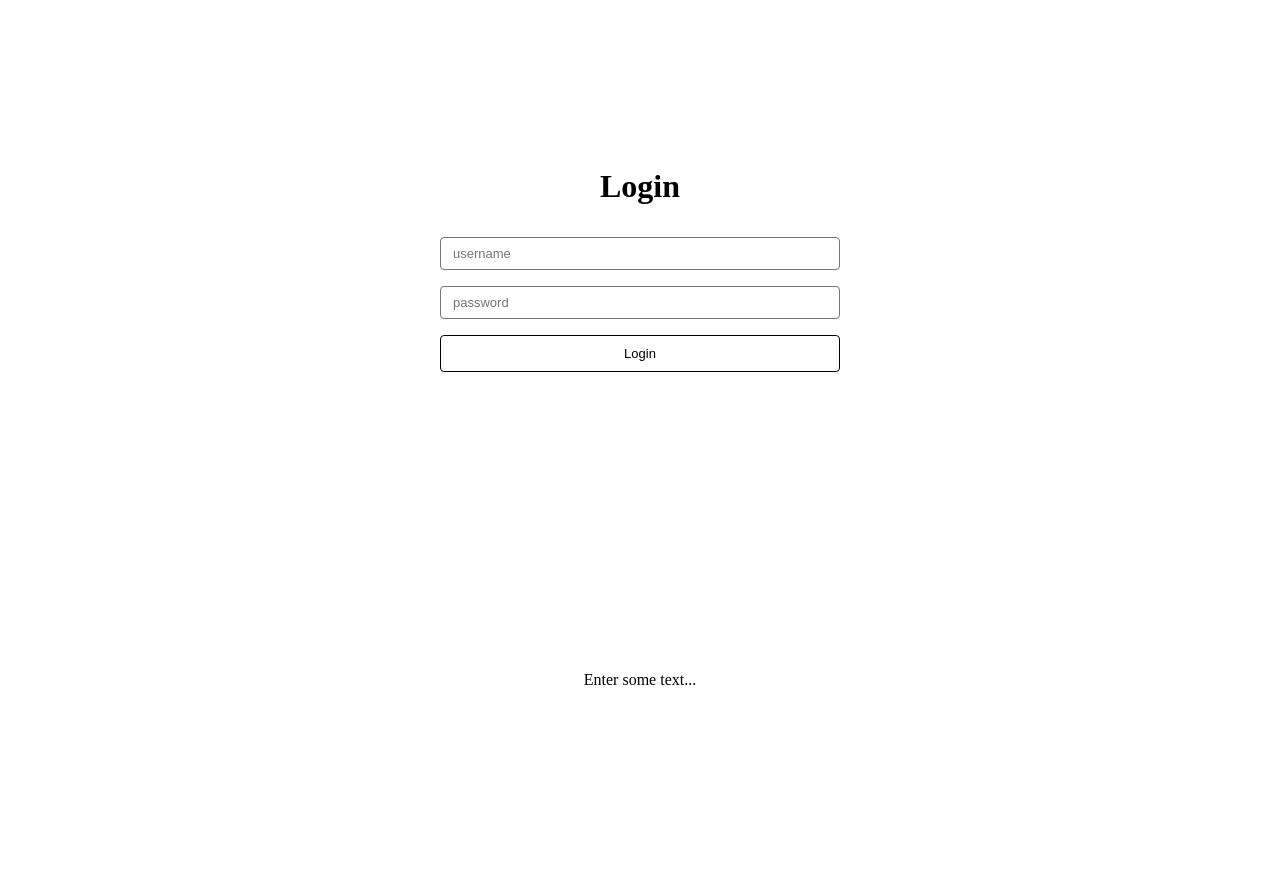
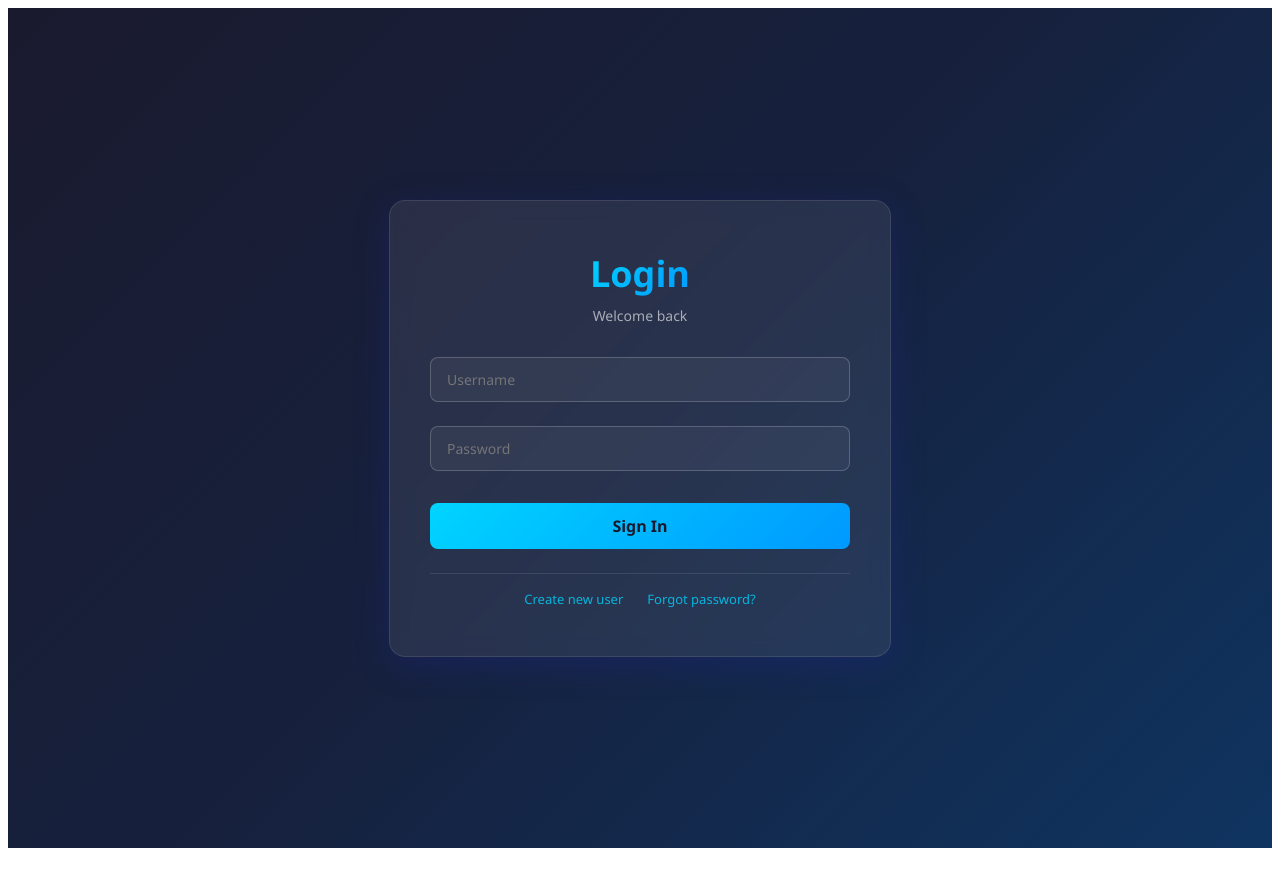
Before and after one commit to shayan22h/TournamentOrganizer, a Next.js app: page / in a window 1280 px wide. Shown: the top 886 px of the page. Built offline with nearby package versions, Linux system fonts and the light colour scheme.

Commit message:
completionId: cgen-150e090f3c9c4e9d9a2b03f47b7bc4ed
cgen-150e090f3c9c4e9d9a2b03f47b7bc4ed

```diff
--- a/pages/index.js
+++ b/pages/index.js
@@ -22,9 +22,8 @@ export default function Login() {
         placeItems: "center",
         minHeight: "100vh",
         padding: "20px",
-        color: "rgb(0, 0, 0)",
-        backgroundColor: "rgba(0, 0, 0, 0)",
-        font: '400 16px "Times New Roman"',
+        background: "linear-gradient(135deg, #1a1a2e 0%, #16213e 50%, #0f3460 100%)",
+        fontFamily: 'Segoe UI, -apple-system, sans-serif',
         marginBottom: "77px",
       }}
     >
@@ -33,76 +32,176 @@ export default function Login() {
           display: "flex",
           flexDirection: "column",
           alignItems: "center",
-          gap: "16px",
+          gap: "24px",
           width: "100%",
-          maxWidth: "400px",
+          maxWidth: "420px",
+          padding: "48px 40px",
+          background: "rgba(255, 255, 255, 0.08)",
+          borderRadius: "16px",
+          backdropFilter: "blur(10px)",
+          border: "1px solid rgba(255, 255, 255, 0.1)",
+          boxShadow: "0 8px 32px 0 rgba(31, 38, 135, 0.37)",
+        }}
+      >
+        <div
+          style={{
+            textAlign: "center",
+            marginBottom: "8px",
           }}
         >
           <h1
             style={{
-            fontSize: "32px",
+              fontSize: "36px",
               fontWeight: "700",
-            margin: "0 0 16px 0",
+              margin: "0",
+              background: "linear-gradient(135deg, #00d4ff 0%, #0099ff 100%)",
+              WebkitBackgroundClip: "text",
+              WebkitTextFillColor: "transparent",
+              backgroundClip: "text",
             }}
           >
             Login
           </h1>
+          <p
+            style={{
+              fontSize: "14px",
+              color: "rgba(255, 255, 255, 0.6)",
+              margin: "8px 0 0 0",
+            }}
+          >
+            Welcome back
+          </p>
+        </div>
+
         <input
-          placeholder="username"
+          placeholder="Username"
           onChange={e => setUsername(e.target.value)}
           style={{
             width: "100%",
-            display: "inline-block",
-            borderColor: "rgb(118, 118, 118)",
-            font: "400 13px Arial",
-            padding: "8px 12px",
-            border: "1px solid rgb(118, 118, 118)",
-            borderRadius: "4px",
+            padding: "12px 16px",
+            font: "14px Segoe UI, -apple-system, sans-serif",
+            border: "1px solid rgba(255, 255, 255, 0.2)",
+            borderRadius: "8px",
+            background: "rgba(255, 255, 255, 0.05)",
+            color: "rgba(255, 255, 255, 0.9)",
             boxSizing: "border-box",
+            transition: "all 0.3s ease",
+            outline: "none",
+          }}
+          onFocus={e => {
+            e.target.style.background = "rgba(255, 255, 255, 0.1)";
+            e.target.style.borderColor = "rgba(0, 212, 255, 0.5)";
+          }}
+          onBlur={e => {
+            e.target.style.background = "rgba(255, 255, 255, 0.05)";
+            e.target.style.borderColor = "rgba(255, 255, 255, 0.2)";
           }}
         />
+
         <input
           type="password"
-          placeholder="password"
+          placeholder="Password"
           onChange={e => setPassword(e.target.value)}
           style={{
             width: "100%",
-            display: "inline-block",
-            borderColor: "rgb(118, 118, 118)",
-            font: "400 13px Arial",
-            padding: "8px 12px",
-            border: "1px solid rgb(118, 118, 118)",
-            borderRadius: "4px",
+            padding: "12px 16px",
+            font: "14px Segoe UI, -apple-system, sans-serif",
+            border: "1px solid rgba(255, 255, 255, 0.2)",
+            borderRadius: "8px",
+            background: "rgba(255, 255, 255, 0.05)",
+            color: "rgba(255, 255, 255, 0.9)",
             boxSizing: "border-box",
+            transition: "all 0.3s ease",
+            outline: "none",
+          }}
+          onFocus={e => {
+            e.target.style.background = "rgba(255, 255, 255, 0.1)";
+            e.target.style.borderColor = "rgba(0, 212, 255, 0.5)";
+          }}
+          onBlur={e => {
+            e.target.style.background = "rgba(255, 255, 255, 0.05)";
+            e.target.style.borderColor = "rgba(255, 255, 255, 0.2)";
           }}
         />
+
         <button
           onClick={handleLogin}
           style={{
             width: "100%",
-            display: "inline-block",
-            borderColor: "rgb(0, 0, 0)",
-            backgroundColor: "rgba(0, 0, 0, 0)",
-            font: "400 13px Arial",
-            padding: "10px 16px",
-            border: "1px solid rgb(0, 0, 0)",
-            borderRadius: "4px",
+            padding: "12px 24px",
+            font: "16px Segoe UI, -apple-system, sans-serif",
+            fontWeight: "600",
+            background: "linear-gradient(135deg, #00d4ff 0%, #0099ff 100%)",
+            color: "#1a1a2e",
+            border: "none",
+            borderRadius: "8px",
             cursor: "pointer",
+            transition: "all 0.3s ease",
+            marginTop: "8px",
+          }}
+          onMouseEnter={e => {
+            e.target.style.transform = "translateY(-2px)";
+            e.target.style.boxShadow = "0 8px 24px rgba(0, 212, 255, 0.4)";
+          }}
+          onMouseLeave={e => {
+            e.target.style.transform = "translateY(0)";
+            e.target.style.boxShadow = "none";
           }}
         >
-          Login
+          Sign In
         </button>
-      </div>
+
         <div
           style={{
             display: "flex",
-          flexDirection: "column",
-          position: "relative",
-          marginTop: "20px",
-          height: "auto",
+            justifyContent: "center",
+            gap: "24px",
+            width: "100%",
+            paddingTop: "16px",
+            borderTop: "1px solid rgba(255, 255, 255, 0.1)",
           }}
         >
-        Enter some text...
+          <a
+            href="#"
+            style={{
+              fontSize: "13px",
+              color: "rgba(0, 212, 255, 0.8)",
+              textDecoration: "none",
+              transition: "all 0.3s ease",
+              cursor: "pointer",
+            }}
+            onMouseEnter={e => {
+              e.target.style.color = "rgba(0, 212, 255, 1)";
+              e.target.style.textDecoration = "underline";
+            }}
+            onMouseLeave={e => {
+              e.target.style.color = "rgba(0, 212, 255, 0.8)";
+              e.target.style.textDecoration = "none";
+            }}
+          >
+            Create new user
+          </a>
+          <a
+            href="#"
+            style={{
+              fontSize: "13px",
+              color: "rgba(0, 212, 255, 0.8)",
+              textDecoration: "none",
+              transition: "all 0.3s ease",
+              cursor: "pointer",
+            }}
+            onMouseEnter={e => {
+              e.target.style.color = "rgba(0, 212, 255, 1)";
+              e.target.style.textDecoration = "underline";
+            }}
+            onMouseLeave={e => {
+              e.target.style.color = "rgba(0, 212, 255, 0.8)";
+              e.target.style.textDecoration = "none";
+            }}
+          >
+            Forgot password?
+          </a>
+        </div>
       </div>
     </div>
   );
```
Lines whose indentation alone changed are shown as unchanged.
